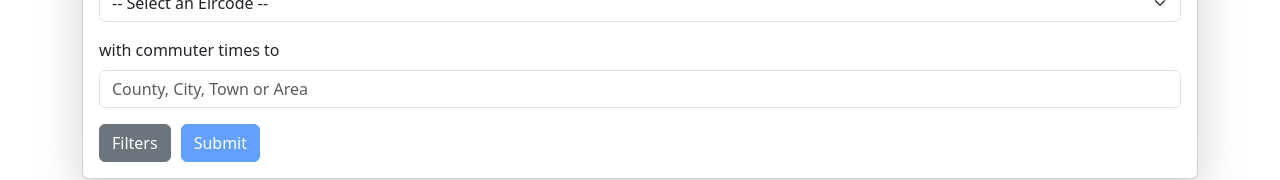
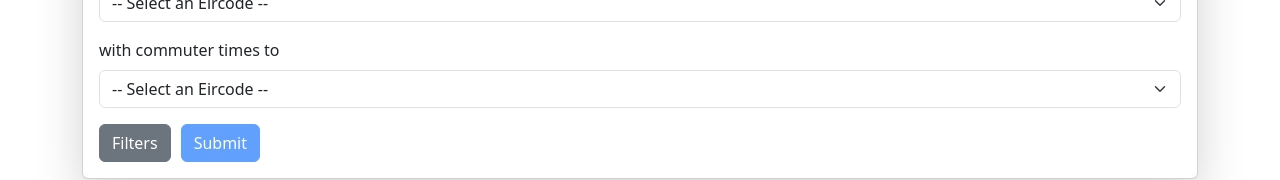
Before and after one commit to AllanNastin/Group4-design-project, a React (Create React App) app in the folder frontend/: page /search in a window 1280 px wide. Shown: the part 139-319 px from the top of the page. Built offline with nearby package versions, Linux system fonts and the light colour scheme.

Commit message:
Updated search boxes to use Eircode dropdowns

```diff
--- a/frontend/src/components/SearchForm.js
+++ b/frontend/src/components/SearchForm.js
@@ -5,8 +5,9 @@ import { useNavigate } from "react-router-dom";
 const SearchForm = () => {
     const [showFilters, setShowFilters] = useState(false);
     const [eircodeList, setEircodeList] = useState([]);
-    const [selectedEircode, setSelectedEircode] = useState("");
-    const [validated, setValidated] = useState(false); // Validation from `dev`
+    const [selectedPropertyEircode, setSelectedPropertyEircode] = useState("");
+    const [selectedCommuteEircode, setSelectedCommuteEircode] = useState("");
+    const [validated, setValidated] = useState(false);
     const navigate = useNavigate();
 
     // ✅ Fetch Eircodes.json dynamically
@@ -32,7 +33,8 @@ const SearchForm = () => {
         } else {
             const formData = new FormData(e.target);
             const payload = Object.fromEntries(formData);
-            payload.eircode = selectedEircode; // ✅ Includes the selected eircode
+            payload.propertyEircode = selectedPropertyEircode;
+            payload.commuteEircode = selectedCommuteEircode;
             console.log(payload);
             navigate("/listings", { state: { searchParams: payload } });
         }
@@ -48,13 +50,13 @@ const SearchForm = () => {
                         <Form.Check inline type="radio" label="Rent" name="type" value="rent" defaultChecked />
                         <Form.Check inline type="radio" label="Buy" name="type" value="buy" />
 
-                        {/* ✅ Eircode Dropdown */}
+                        {/* ✅ Property Eircode Dropdown */}
                         <Form.Group className="mb-3">
                             <Form.Label>I'm looking for properties in</Form.Label>
                             <Form.Select
-                                name="eircode"
-                                value={selectedEircode}
-                                onChange={(e) => setSelectedEircode(e.target.value)}
+                                name="propertyEircode"
+                                value={selectedPropertyEircode}
+                                onChange={(e) => setSelectedPropertyEircode(e.target.value)}
                                 required
                             >
                                 <option value="">-- Select an Eircode --</option>
@@ -64,13 +66,26 @@ const SearchForm = () => {
                                     </option>
                                 ))}
                             </Form.Select>
-                            <Form.Control.Feedback type="invalid">Please select an eircode.</Form.Control.Feedback>
+                            <Form.Control.Feedback type="invalid">Please select a property eircode.</Form.Control.Feedback>
                         </Form.Group>
 
+                        {/* ✅ Commute Eircode Dropdown */}
                         <Form.Group className="mb-3">
                             <Form.Label>with commuter times to</Form.Label>
-                            <Form.Control required type="text" name="commute" placeholder="County, City, Town or Area" />
-                            <Form.Control.Feedback type="invalid">This field cannot be left blank</Form.Control.Feedback>
+                            <Form.Select
+                                name="commuteEircode"
+                                value={selectedCommuteEircode}
+                                onChange={(e) => setSelectedCommuteEircode(e.target.value)}
+                                required
+                            >
+                                <option value="">-- Select an Eircode --</option>
+                                {eircodeList.map((entry) => (
+                                    <option key={entry.code} value={entry.code}>
+                                        {entry.location} ({entry.code})
+                                    </option>
+                                ))}
+                            </Form.Select>
+                            <Form.Control.Feedback type="invalid">Please select a commute eircode.</Form.Control.Feedback>
                         </Form.Group>
 
                         {/* Buttons */}
@@ -81,7 +96,7 @@ const SearchForm = () => {
                         >
                             Filters
                         </Button>
-                        <Button variant="primary" type="submit" disabled={!selectedEircode}>
+                        <Button variant="primary" type="submit" disabled={!selectedPropertyEircode || !selectedCommuteEircode}>
                             Submit
                         </Button>
                     </Form>
```
